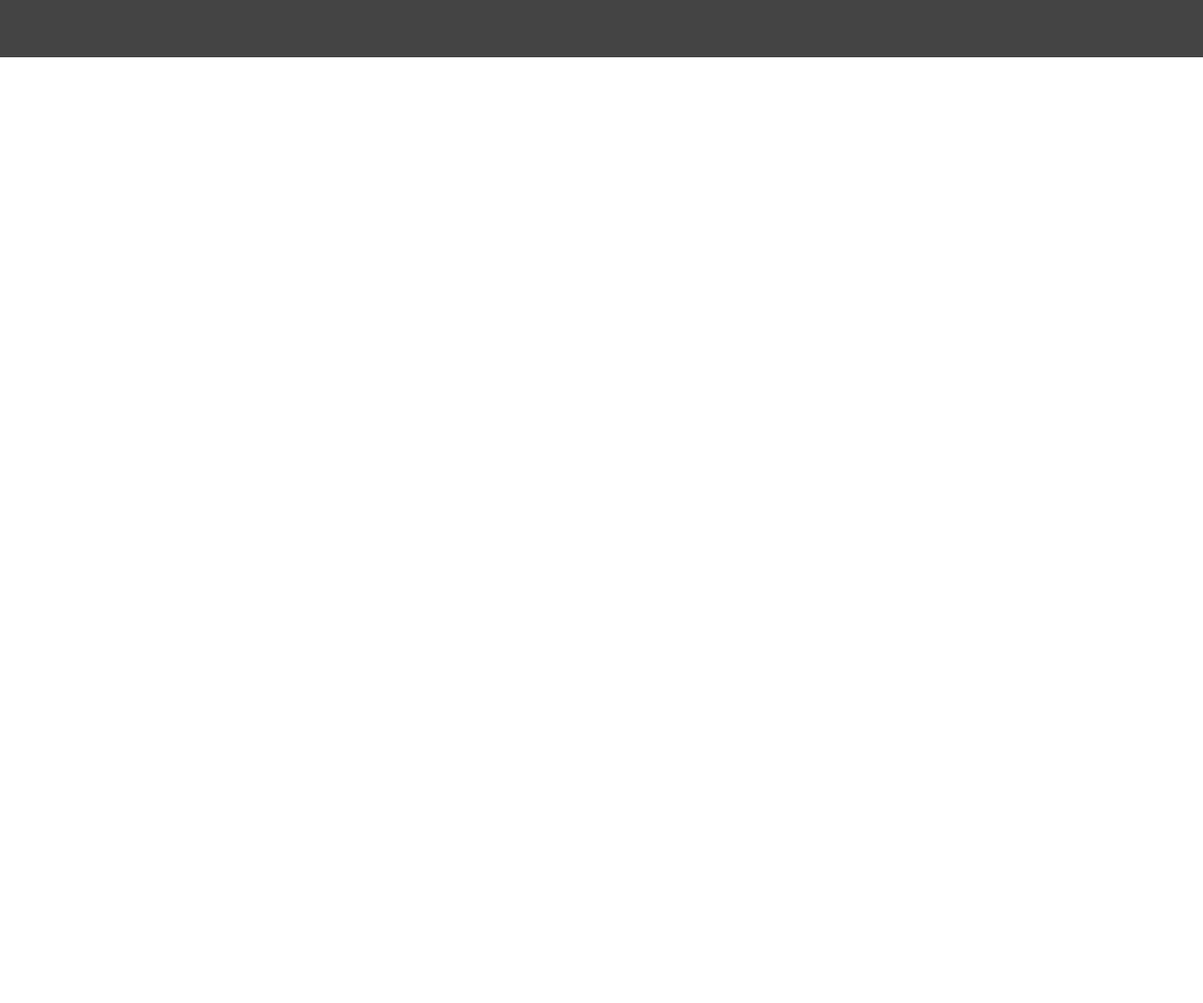
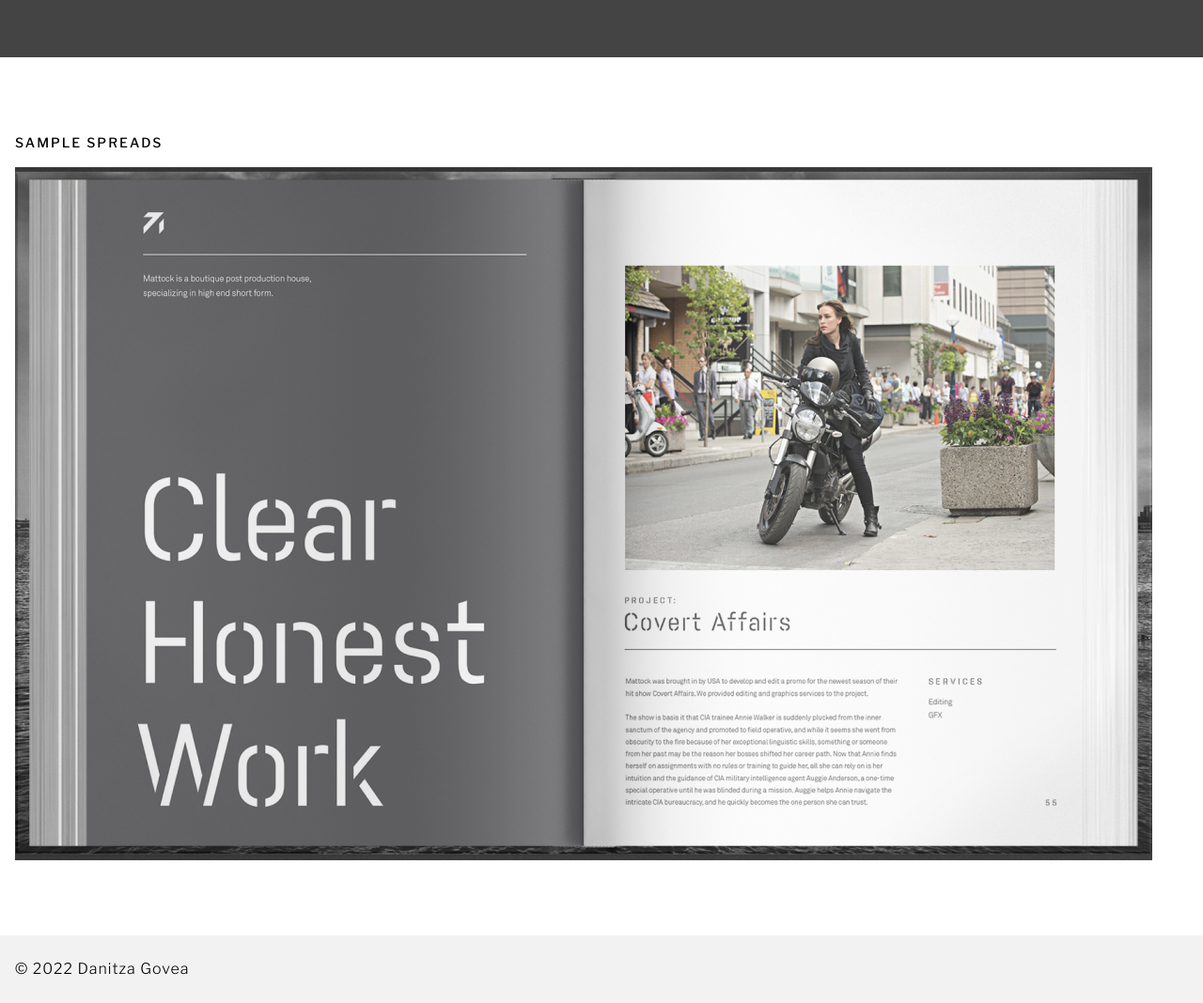
Before and after one commit to Dani-tza/gra322-s22, a plain HTML site: page project-2/index.html in a window 1280 px wide. Shown: the part 559-1627 px from the top of the page at 94% size. Before the commit the page ends 800 px from the top, so only its background shows below. Drawn offline with nearby package versions, Linux system fonts and the light colour scheme.

Commit message:
sample row and footer

```diff
--- a/project-2/css/styles.css
+++ b/project-2/css/styles.css
@@ -65,6 +65,19 @@ figcaption {
     letter-spacing: 1px;
 }
 
+.sample {
+    padding: 5rem 0;
+}
+
+footer{
+    background-color: var(--gray-light);
+    padding: 1.5rem 0;
+}
+
+footer p{
+    margin-bottom: 0;
+}
+
 @media screen and (min-width: 800px){
     .two-column {
         display: grid;
--- a/project-2/index.html
+++ b/project-2/index.html
@@ -48,6 +48,16 @@
 
   </section>
 
+ <section class="sample grid">
+   <h2>Sample Spreads</h2>
+   <img src="img/intro-image.jpg.jpg" alt="Scan of 2 pages of a book" />
+
+ </section>
+
+ <footer class="grid">
+   <p> &copy; 2022 Danitza Govea</p>
+ </footer>
+
 
   <!-- Load Scripts -->
   <script src="js/scripts.js"></script>
```
Lines whose indentation alone changed are shown as unchanged.
